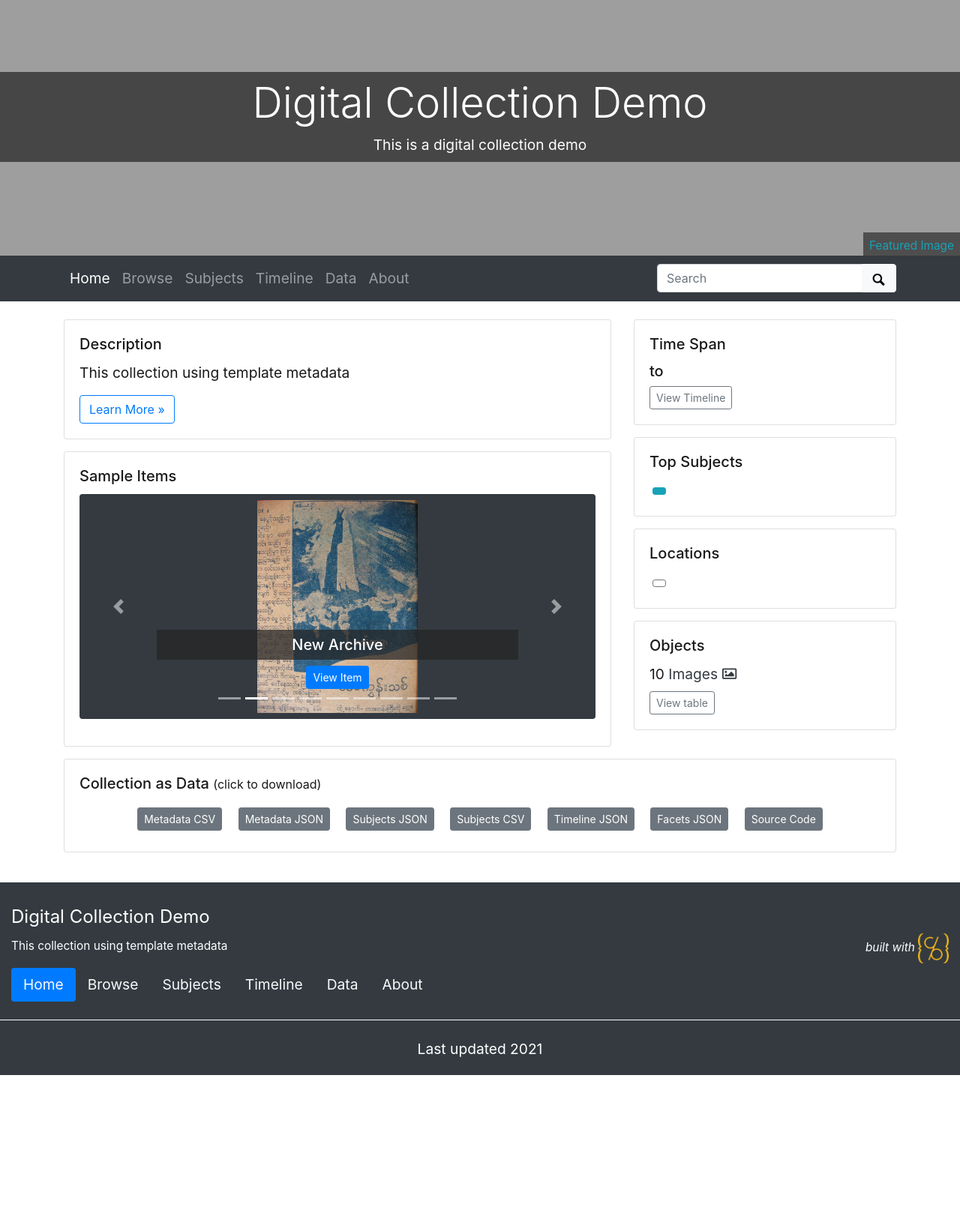
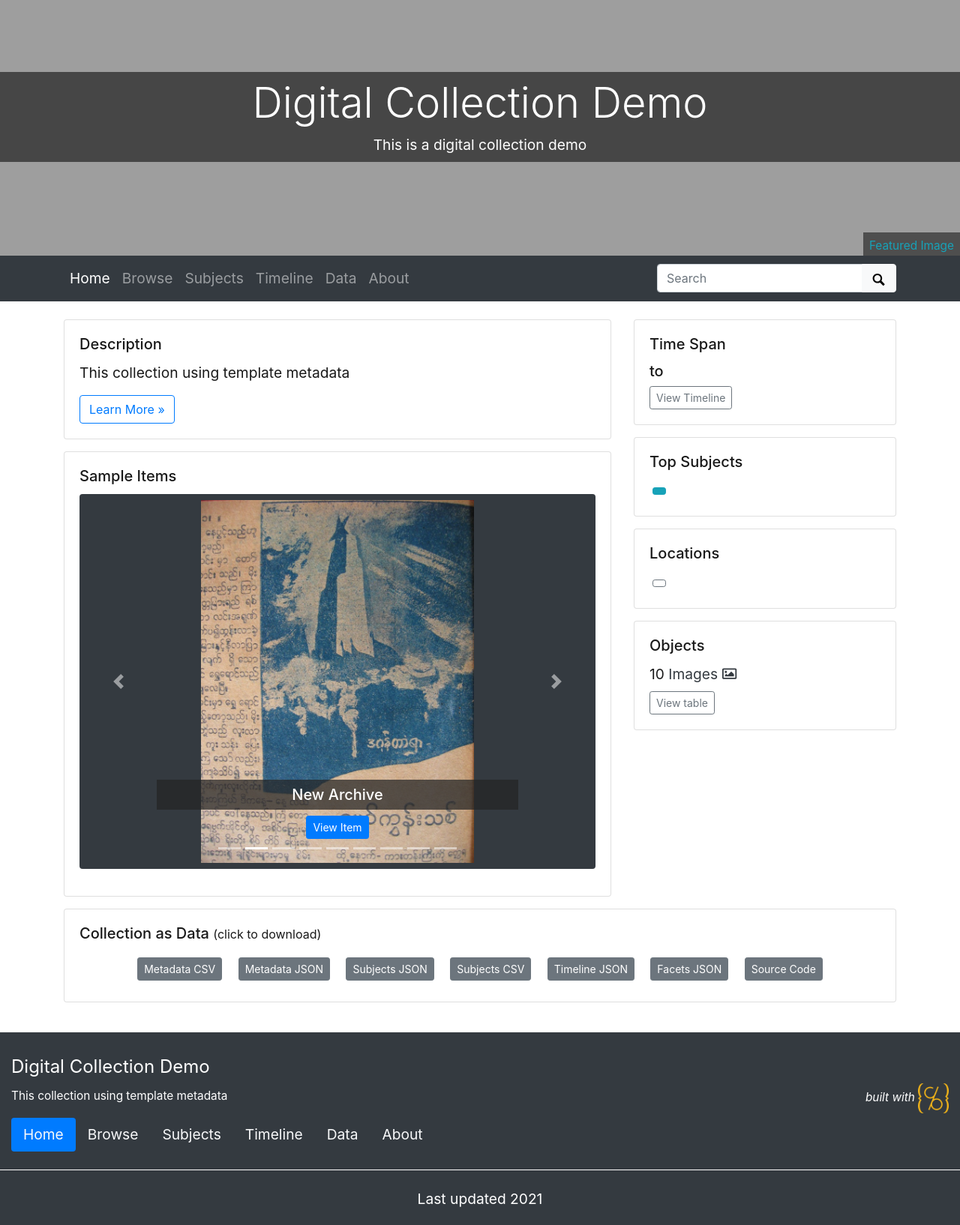
Before and after one commit to ntulibrary/digitalcollectiondemo, a Jekyll site: the page built from index.md, in a window 1280 px wide. Shown: the whole page at 75% size. Built offline with Jekyll 4.4.1, drawn with Linux system fonts in a browser that asks for light colours; before the commit the page ends 1434 px from its top, so only the background shows below that.

Commit message:
update theme

```diff
--- a/_data/theme.yml
+++ b/_data/theme.yml
@@ -14,7 +14,7 @@
 # optional: change position of background image, center, top, bottom
 home-banner-image-position: # Default is center
 # height of the carousel at the bottom of the home page; this is in px, but just enter a number (don't include "px"). Default is 300
-carousel-height: 300
+carousel-height: 500
 # If you'd like to feature specific subjects on the front page, fill in the below with subjects and separate them by semi-colon.
 # Otherwise, leave this blank for automatically generated subjects. For a list of subjects generated by the metadata, see data/subjects.csv
 featured-subjects: # separate by semi-colon(';')
@@ -72,7 +72,7 @@
 ##########
 # TIMELINE PAGE
 #
-year-navigation: #"1900;1905;1910;1915;1920" # set years to appear in dropdown nav, leave blank to auto gen
+year-navigation: #"1948;1949" # set years to appear in dropdown nav, leave blank to auto gen
 year-nav-increment: 5 # set increments when auto gen nav years
 
 ##########
```
